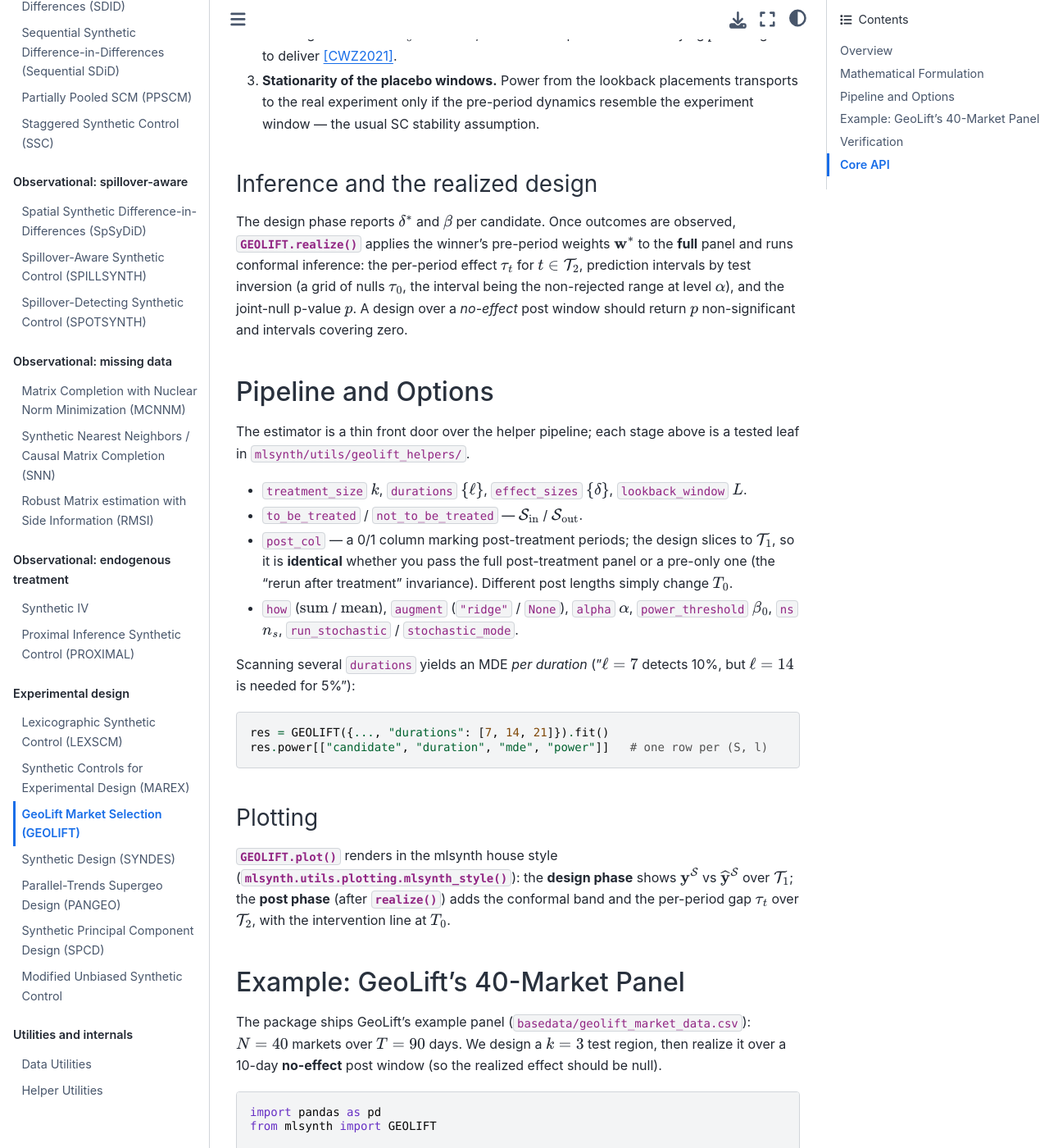
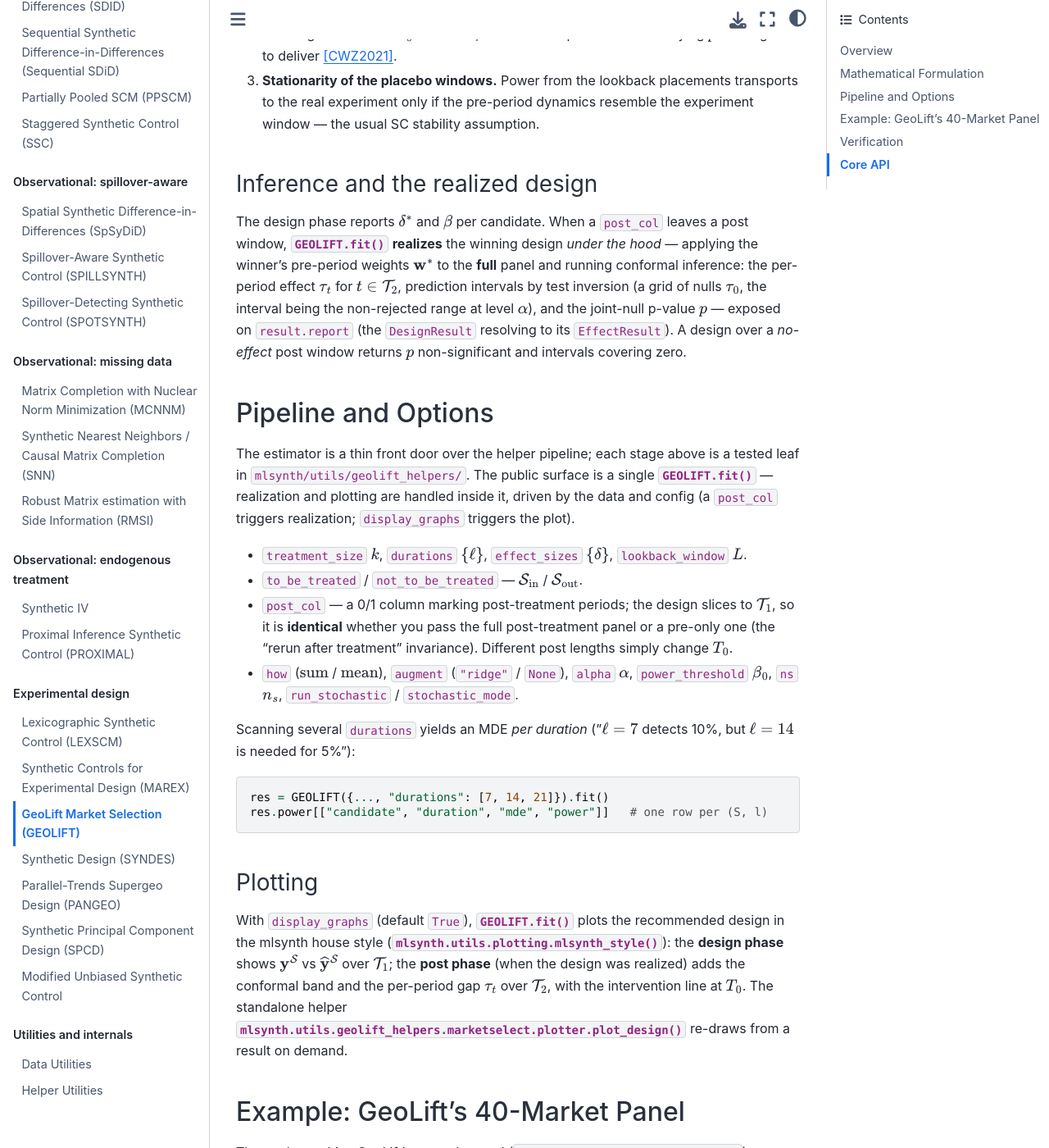
Before and after one commit to jgreathouse9/mlsynth, a Sphinx documentation site: the page built from docs/geolift.rst, in a window 1280 px wide and 1400 px high, scrolled down 4837 px. Shown: the whole window at 82% size. Built offline with Sphinx 7.4.7 and the Sphinx Book theme 1.1.4, drawn with Linux system fonts in a browser that asks for light colours; pages that are not in the unit, such as notebooks, are missing from menus; some of the changed text lies outside the part shown.

Commit message:
geolift: fit-only public surface; realize + plot under the hood
Per the library convention (VanillaSC/MAREX expose only fit()), GEOLIFT now has a
single public method. fit():
- always runs the design;
- realizes the winner under the hood when a post_col leaves a post window
  (populating result.report -- the DesignResult resolving to its EffectResult);
- plots when display_graphs (new GeoLiftConfig field, default True), design or
  realized post phase.
Removed the separate realize()/plot() methods; realize_design/plot_design remain
standalone helpers (called under the hood, available to power users). Docs +
example updated to the single-call surface. Estimator 100% covered.

```diff
--- a/docs/geolift.rst
+++ b/docs/geolift.rst
@@ -289,20 +289,24 @@ Inference and the realized design
 ~~~~~~~~~~~~~~~~~~~~~~~~~~~~~~~~~~~~
 
 The design phase reports :math:`\delta^\ast` and :math:`\beta` per candidate.
-Once outcomes are observed, :meth:`GEOLIFT.realize` applies the winner's
-pre-period weights :math:`\mathbf{w}^\ast` to the **full** panel and runs
-conformal inference: the per-period effect :math:`\tau_t` for
-:math:`t \in \mathcal{T}_2`, prediction intervals by test inversion (a grid of
-nulls :math:`\tau_0`, the interval being the non-rejected range at level
-:math:`\alpha`), and the joint-null p-value :math:`p`. A design over a
-*no-effect* post window should return :math:`p` non-significant and intervals
-covering zero.
+When a ``post_col`` leaves a post window, :meth:`GEOLIFT.fit` **realizes** the
+winning design *under the hood* — applying the winner's pre-period weights
+:math:`\mathbf{w}^\ast` to the **full** panel and running conformal inference:
+the per-period effect :math:`\tau_t` for :math:`t \in \mathcal{T}_2`, prediction
+intervals by test inversion (a grid of nulls :math:`\tau_0`, the interval being
+the non-rejected range at level :math:`\alpha`), and the joint-null p-value
+:math:`p` — exposed on ``result.report`` (the ``DesignResult`` resolving to its
+``EffectResult``). A design over a *no-effect* post window returns :math:`p`
+non-significant and intervals covering zero.
 
 Pipeline and Options
 --------------------
 
 The estimator is a thin front door over the helper pipeline; each stage above is
-a tested leaf in ``mlsynth/utils/geolift_helpers/``.
+a tested leaf in ``mlsynth/utils/geolift_helpers/``. The public surface is a
+single :meth:`GEOLIFT.fit` — realization and plotting are handled inside it,
+driven by the data and config (a ``post_col`` triggers realization;
+``display_graphs`` triggers the plot).
 
 * ``treatment_size`` :math:`k`, ``durations`` :math:`\{\ell\}`, ``effect_sizes``
   :math:`\{\delta\}`, ``lookback_window`` :math:`L`.
@@ -328,12 +332,15 @@ Scanning several ``durations`` yields an MDE *per duration*
 Plotting
 ~~~~~~~~
 
-:meth:`GEOLIFT.plot` renders in the mlsynth house style
+With ``display_graphs`` (default ``True``), :meth:`GEOLIFT.fit` plots the
+recommended design in the mlsynth house style
 (:func:`mlsynth.utils.plotting.mlsynth_style`): the **design phase** shows
 :math:`\mathbf{y}^{\mathcal{S}}` vs :math:`\widehat{\mathbf{y}}^{\mathcal{S}}`
-over :math:`\mathcal{T}_1`; the **post phase** (after :meth:`realize`) adds the
-conformal band and the per-period gap :math:`\tau_t` over :math:`\mathcal{T}_2`,
-with the intervention line at :math:`T_0`.
+over :math:`\mathcal{T}_1`; the **post phase** (when the design was realized)
+adds the conformal band and the per-period gap :math:`\tau_t` over
+:math:`\mathcal{T}_2`, with the intervention line at :math:`T_0`. The standalone
+helper :func:`mlsynth.utils.geolift_helpers.marketselect.plotter.plot_design`
+re-draws from a result on demand.
 
 Example: GeoLift's 40-Market Panel
 ----------------------------------
@@ -360,12 +367,12 @@ The package ships GeoLift's example panel
        "treatment_size": 3, "durations": [14], "effect_sizes": [0.0, 0.1, 0.2],
        "lookback_window": 3, "how": "mean", "augment": "ridge", "ns": 100,
    })
-   res = geo.fit()
+   res = geo.fit()              # designs, auto-realizes (post window) and plots
    print(res.selected_units, res.search.winner.mde, res.search.winner.power)
+   print("joint conformal p:", round(res.report.inference.p_value, 3))   # ~0.83 -> null
 
-   report = geo.realize()                  # apply the winner to the full panel
-   print("joint conformal p:", round(report.inference.p_value, 3))   # ~0.83 -> null
-   geo.plot(save_path="geolift.png")
+Without a ``post_col`` the same call returns a design-only result
+(``res.report is None``); set ``display_graphs=False`` to suppress the plot.
 
 The synthetic tracks the test markets, :math:`\widehat{\tau} \approx 0`, and the
 joint conformal p-value is far from significant — the correct null over a placebo
@@ -392,7 +399,7 @@ Core API
 --------
 
 .. autoclass:: mlsynth.GEOLIFT
-   :members: fit, realize, plot
+   :members: fit
 
 .. autoclass:: mlsynth.utils.geolift_helpers.config.GeoLiftConfig
    :members:
```
Also changed, not shown: 3 other files.
